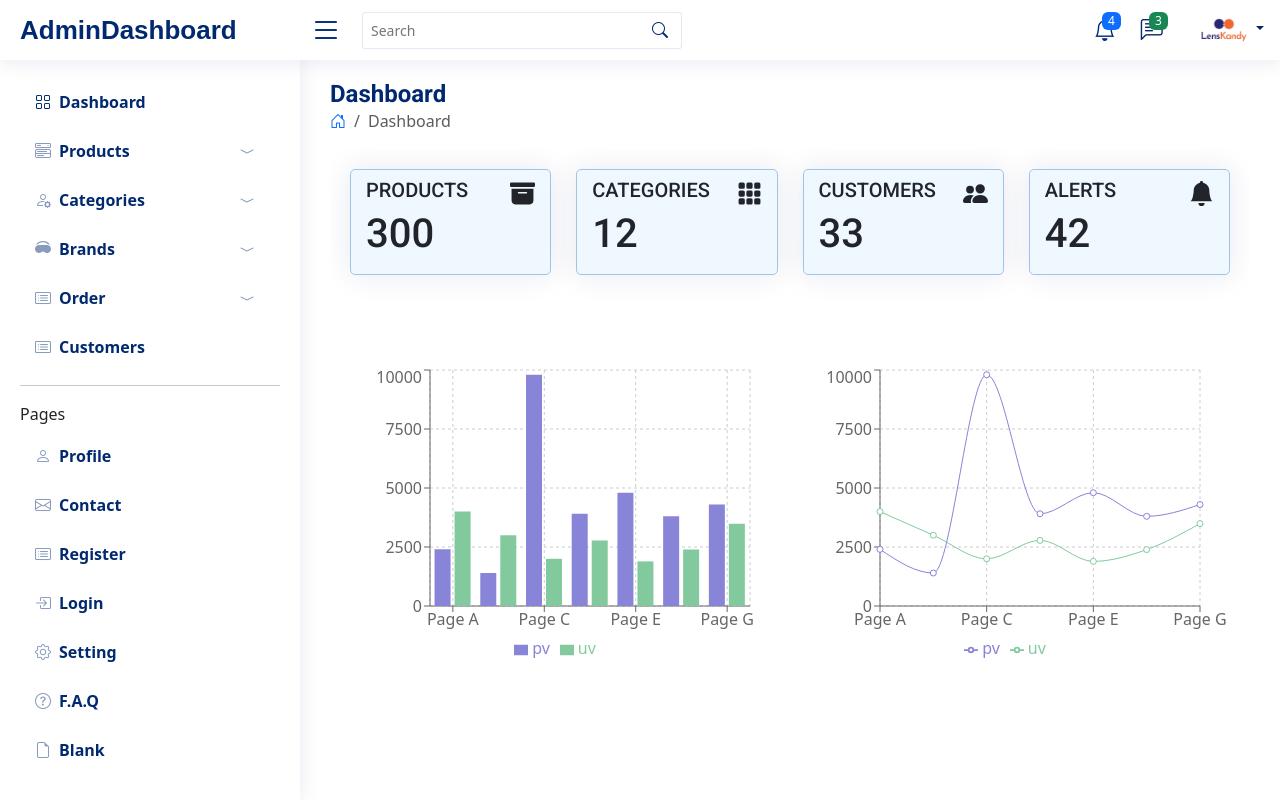
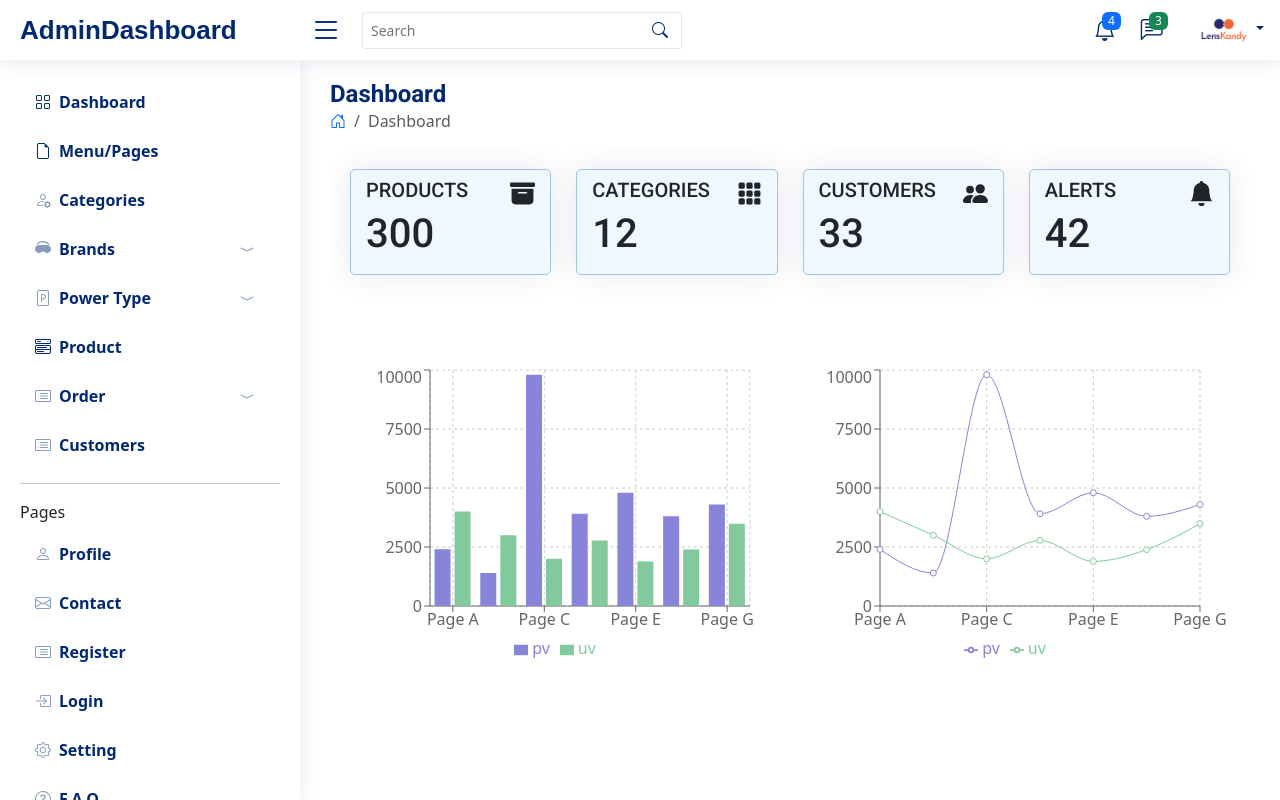
Before and after one commit to GahtoriAnkita/AdminPannel, a React (Create React App) app in the folder admin-dashboard/: page / in a window 1280 px wide. Built offline with nearby package versions, Linux system fonts and the light colour scheme.

Commit message:
sidebar updated

```diff
--- a/admin-dashboard/src/App.js
+++ b/admin-dashboard/src/App.js
@@ -12,11 +12,13 @@ import SideBar from './components/SideBar';
 import Main from './components/Main';
 
 
+
 function App() {
   return <>
     <Header />
     <SideBar/>
     <Main/>
+
   </>
 }
 
--- a/admin-dashboard/src/components/Nav.jsx
+++ b/admin-dashboard/src/components/Nav.jsx
@@ -10,6 +10,7 @@ function Nav() {
       <NavNotice/>
       <NavMessage/>
       <NavAvatar/>
+
       </ul>
     </nav>
   )
--- a/admin-dashboard/src/components/SideBar.jsx
+++ b/admin-dashboard/src/components/SideBar.jsx
@@ -12,65 +12,20 @@ function SideBar() {
                         <span className='px-2'>Dashboard</span>
                     </a>
                 </li>
-
-                <li className="nav-item">
-                    <a href="#"
-                        className="nav-link collapsed"
-                        data-bs-target='#components-nav'
-                        data-bs-toggle='collapse'
-                    >
-                        <i className='bi bi-menu-button-wide'></i>
-                        <span className='px-2'>Products</span>
-                        <i className="bi bi-chevron-compact-down ms-auto"></i>
+                <li className='nav-item'>
+                    <a href="#" className="nav-link">
+                   <i class="bi bi-file-earmark"></i>
+                        <span className='px-2'>Menu/Pages</span>
                     </a>
-                    <ul id='components-nav'
-                        className='nav-content collapse'
-                        data-bs-parent='#sidebar-nav'
-                    >
-                        <li>
-                            <a href="#" className='text-decoration-none'>
-                                <span>Product list</span>
-                            </a>
-                        </li>
-                        <li>
-                            <a href="#" className='text-decoration-none'>
-                                <span>Create Products</span>
-                            </a>
-                        </li>
-                        <li>
-                            <a href="#" className='text-decoration-none'>
-                                <span>Product Reviews</span>
-                            </a>
-                        </li>
-                    </ul>
                 </li>
 
                 <li className='nav-item'>
                     <a href="#"
                         className='nav-link collapsed'
-                        data-bs-target='#forms-nav'
-                        data-bs-toggle='collapse'
                     >
                         <i className="bi bi-person-gear"></i>
                         <span className='px-2'>Categories</span>
-                        <i className="bi bi-chevron-compact-down ms-auto"></i>
                     </a>
-                    <ul
-                        id='forms-nav'
-                        className='nav-content collapse'
-                        data-bs-parent='#sidebar-nav'
-                    >
-                        <li>
-                            <a href="#" className='text-decoration-none'>
-                                <span>Categories List</span>
-                            </a>
-                        </li>
-                        <li>
-                            <a href="#" className='text-decoration-none'>
-                                <span>Create Categories</span>
-                            </a>
-                        </li>
-                    </ul>
                 </li>
 
                 <li className='nav-item'>
@@ -90,16 +45,66 @@ function SideBar() {
                     >
                         <li>
                             <a href="#" className='text-decoration-none'>
-                                <span>Brand List</span>
+                                <span>Frame Type</span>
                             </a>
                         </li>
                         <li>
                             <a href="#" className='text-decoration-none'>
-                                <span>Create Brand</span>
+                                <span>Frame Shape</span>
+                            </a>
+                        </li>
+                        <li>
+                            <a href="#" className='text-decoration-none'>
+                                <span>Frame Size</span>
+                            </a>
+                        </li>
+                        <li>
+                            <a href="#" className='text-decoration-none'>
+                                <span>Frame Material</span>
                             </a>
                         </li>
                     </ul>
                 </li>
+
+                <li className="nav-item">
+                    <a href="#"
+                        className="nav-link collapsed"
+                        data-bs-target='#components-nav'
+                        data-bs-toggle='collapse'
+                    >
+
+                        <i class="bi bi-file-ppt"></i>
+                        <span className='px-2'>Power Type</span>
+                        <i className="bi bi-chevron-compact-down ms-auto"></i>
+                    </a>
+                    <ul id='components-nav'
+                        className='nav-content collapse'
+                        data-bs-parent='#sidebar-nav'
+                    >
+                        <li>
+                            <a href="#" className='text-decoration-none'>
+                                <span>Lens</span>
+                            </a>
+                        </li>
+                        <li>
+                            <a href="#" className='text-decoration-none'>
+                                <span>Lens Feature</span>
+                            </a>
+                        </li>
+                        <li>
+                            <a href="#" className='text-decoration-none'>
+                                <span>Lens Colors</span>
+                            </a>
+                        </li>
+                    </ul>
+                </li>
+
+                <li className='nav-item'>
+                <a href="#" className="nav-link">
+                <i className='bi bi-menu-button-wide'></i>
+                    <span className='px-2'>Product</span>
+                </a>
+            </li>
 
                 <li className='nav-item'>
                     <a href="#" className='nav-link collapsed'
@@ -130,8 +135,6 @@ function SideBar() {
 
                 <li className='nav-item'>
                     <a href="#" className='nav-link collapsed'
-                        data-bs-target='#order-nav'
-                        data-bs-toggle='collapse'
                     >
                         <i className="bi bi-card-list"></i>
                         <span className='px-2'>Customers</span>
```
Also changed, not shown: admin-dashboard/src/components/dashboard.css (+0 -33 lines).
